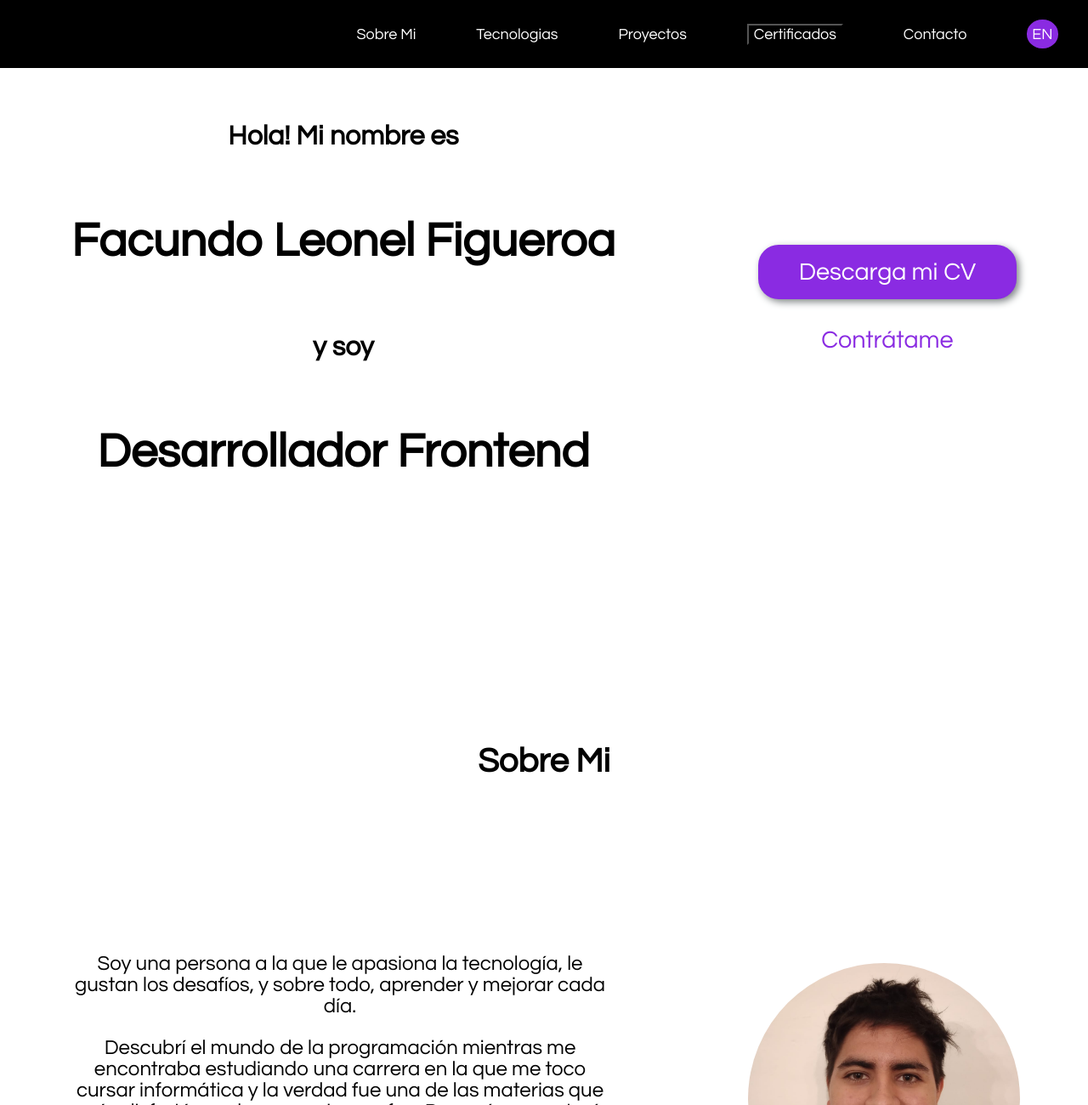
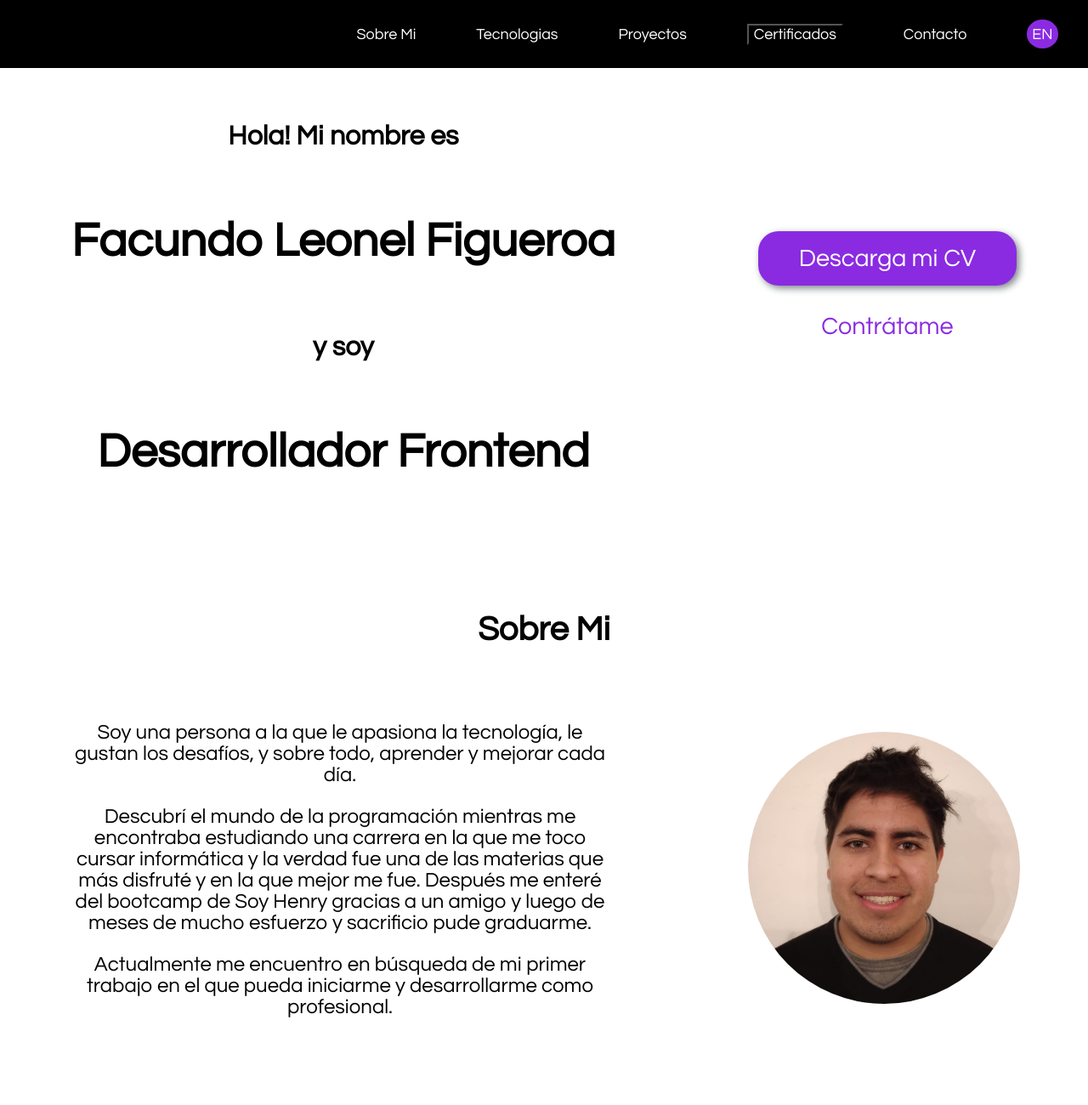
Before and after one commit to FacundoFigueroa23/Portfolio, a React (Create React App) app: page / in a window 1280 px wide. Shown: the top 1300 px of the page at 85% size. Built offline with nearby package versions, Linux system fonts and the light colour scheme.

Commit message:
Change NavBar behavior

```diff
--- a/src/App.css
+++ b/src/App.css
@@ -1,3 +1,3 @@
 .container {
-    height: 100vh;
+    min-height: 100vh;
 }
--- a/src/App.js
+++ b/src/App.js
@@ -2,6 +2,7 @@ import React, {useState, useEffect} from 'react'
 
 import './App.css';
 
+import NavBar from './components/NavBar'
 import Home from './components/Home';
 import About from './components/About';
 import Technologies from './components/Technologies';
@@ -24,7 +25,8 @@ export default function App() {
     <div className='container'>
       <ScrollToTop smooth style={{backgroundColor: 'black', borderRadius: '50%'}}
       component={<img src='https://api.iconify.design/uiw:caret-up.svg?color=%23ffffff' alt='CaretUp' />}/>
-      <Home lang={lang} changeLang={changeLang}/>
+      <NavBar lang={lang} changeLang={changeLang}/>
+      <Home lang={lang}/>
       <About lang={lang}/>
       <Technologies lang={lang}/>
       <Projects lang={lang}/>
--- a/src/components/About.module.css
+++ b/src/components/About.module.css
@@ -1,5 +1,5 @@
 .container {
-    min-height: 100vh;
+    /* min-height: 100vh; */
 
     background-color: white;
 
@@ -8,12 +8,14 @@
     flex-wrap: nowrap;
     align-items: center;
     justify-content: space-around;
+
+    padding-top: 5rem;
 }
 
 .title {
     font-family: 'Questrial', sans-serif;
     font-size: 2.5rem;
-    margin: 0;
+    margin: 2rem;
 }
 
 .content {
--- a/src/components/Contact.module.css
+++ b/src/components/Contact.module.css
@@ -1,9 +1,12 @@
 .container {
-    min-height: 100vh;
+    /* min-height: 100vh; */
 
     display: flex;
     flex-direction: column;
     align-items: center;
+
+    padding-top: 5rem;
+    padding-bottom: 1rem;
 }
 
 .title {
--- a/src/components/Home.jsx
+++ b/src/components/Home.jsx
@@ -1,15 +1,13 @@
 import React from 'react'
-import NavBar from './NavBar'
 import styles from './Home.module.css'
 import pdf from '../assets/FacundoLeonelFigueroa-DesarrolladorFrontend-CV.pdf'
 
 const es = ["Hola! Mi nombre es", "y soy", "Desarrollador Frontend", "Descarga mi CV", "Contrátame"]
 const en = ["Hi! My name is", "and I'm", "Frontend Developer", "Download my Resume", "Hire Me"]
 
-export default function Home({lang, changeLang}) {
+export default function Home({lang}) {
   return (
     <div className={styles.container}>
-        <NavBar lang={lang} changeLang={changeLang}/>
         <section className={styles.content}>
           <div className={styles.subContent}>
             <h3 className={styles.subTitle}>{lang ? es[0] : en[0]}</h3>
--- a/src/components/Home.module.css
+++ b/src/components/Home.module.css
@@ -1,5 +1,5 @@
 .container {
-    min-height: 100vh;
+    /* height: 90vh; */
 
     background-color: white;
     color: black;
@@ -21,7 +21,7 @@
     flex-direction: column;
     align-items: center;
 
-    padding: 2rem;
+    padding: 2rem 2rem 0 2rem;
 }
 
 .buttons {
--- a/src/components/NavBar.module.css
+++ b/src/components/NavBar.module.css
@@ -8,7 +8,8 @@
     justify-content: space-around;
 
     background-color: black;
-    /* color: white; */
+    position: sticky;
+    top: 0;
 
     font-family: 'Questrial', sans-serif;
     font-size: 1.125rem;
--- a/src/components/Projects.module.css
+++ b/src/components/Projects.module.css
@@ -1,7 +1,7 @@
 .container {
-    min-height: 100vh;
+    /* min-height: 100vh; */
 
-    padding: 0 1rem 2rem 1rem;
+    padding: 5rem 1rem 2rem 1rem;
 
     background-color: white;
 
--- a/src/components/Technologies.module.css
+++ b/src/components/Technologies.module.css
@@ -1,5 +1,5 @@
 .container {
-    min-height: 100vh;
+    /* min-height: 100vh; */
 
     background-color: white;
 
@@ -8,12 +8,14 @@
     flex-direction: column;
     justify-content: space-around;
     flex-wrap: nowrap;
+
+    padding-top: 5rem;
 }
 
 .title {
     font-family: 'Questrial', sans-serif;
     font-size: 2.5rem;
-    margin: 0;
+    margin: 2rem;
 }
 
 .content {
```
